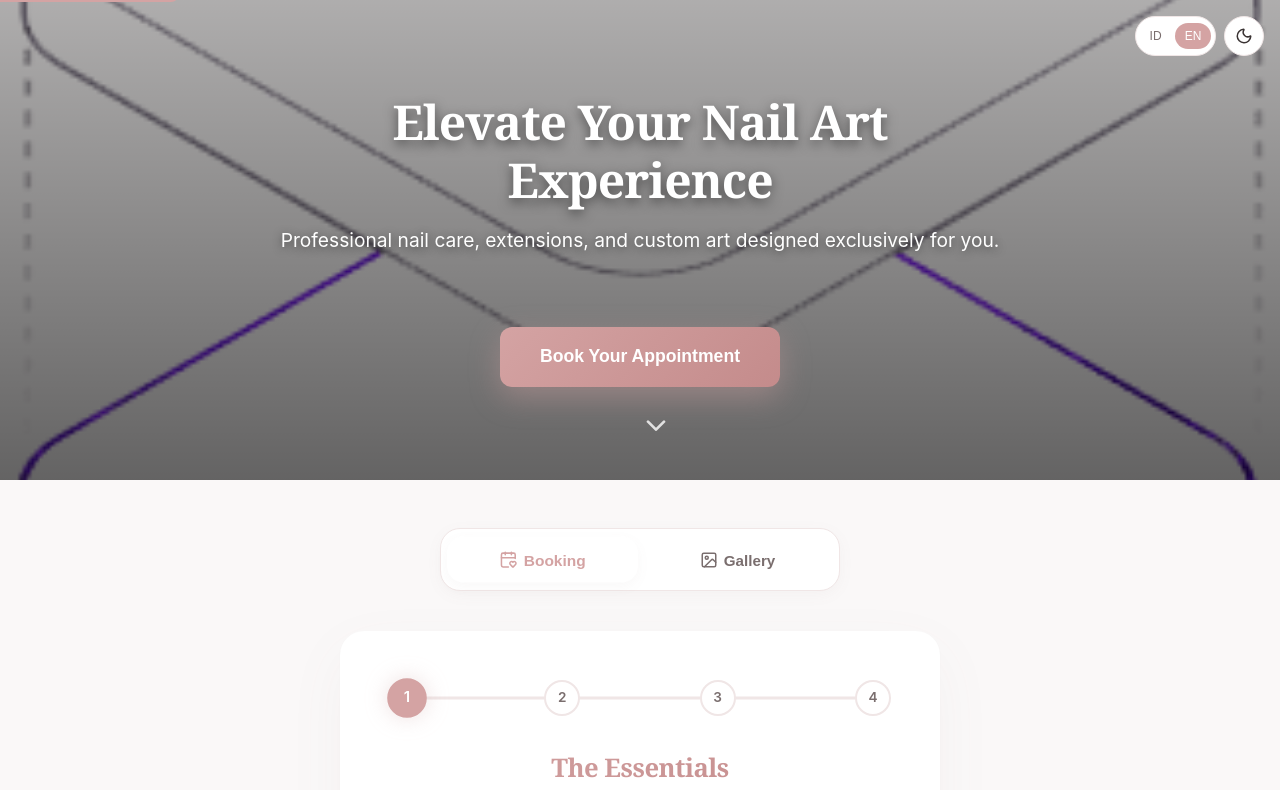
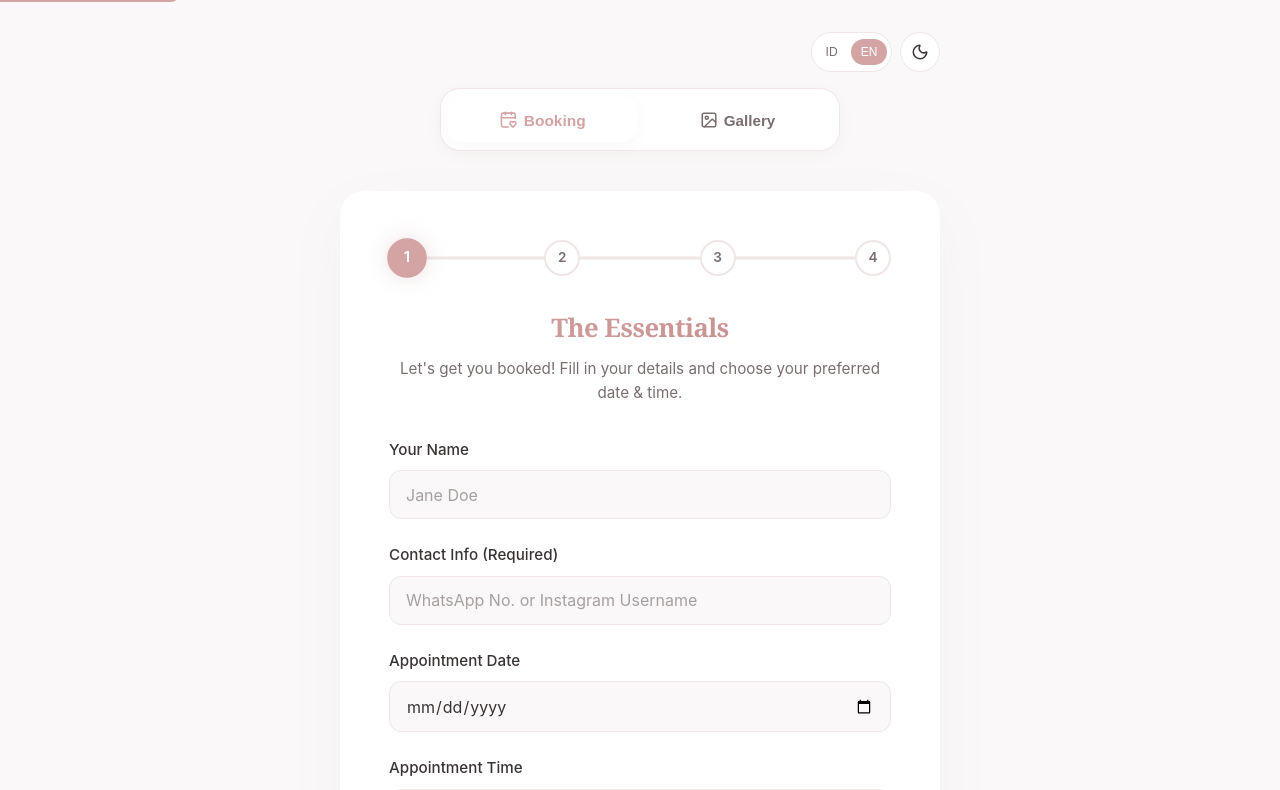
Before and after one commit to rizkiagustiawan/strato-nails, a React (Vite) app: page / in a window 1280 px wide. Shown: the top 790 px of the page. Built offline with nearby package versions, Linux system fonts and the light colour scheme.

Commit message:
Revert Hero Section

```diff
--- a/src/App.tsx
+++ b/src/App.tsx
@@ -5,7 +5,6 @@ import { motion, AnimatePresence } from 'framer-motion';
 import { CalendarHeart, Image as ImageIcon, ShieldCheck } from 'lucide-react';
 import { BookingWidget } from './components/BookingWidget';
 import { Gallery } from './components/Gallery';
-import { Hero } from './components/Hero';
 import { ErrorBoundary } from './components/ErrorBoundary';
 import { ThemeToggle } from './components/ThemeToggle';
 import { LanguageSwitch } from './components/LanguageSwitch';
@@ -19,25 +18,14 @@ function BookingPage() {
   const [activeTab, setActiveTab] = useState<'booking' | 'gallery'>('booking');
   const { t } = useLanguage();
 
-  const handleBookClick = () => {
-    setActiveTab('booking');
-    const bookingSection = document.getElementById('booking-section');
-    if (bookingSection) {
-      bookingSection.scrollIntoView({ behavior: 'smooth' });
-    }
-  };
-
   return (
     <div className="app-container" id="main-content" role="main">
-      <div className="header-controls" style={{ position: 'absolute', top: '1rem', right: '1rem', zIndex: 100 }}>
+      <div className="header-controls">
         <LanguageSwitch />
         <ThemeToggle />
       </div>
 
-      <Hero onBookClick={handleBookClick} />
-
-      <div id="booking-section">
-        <div className="main-tabs">
+      <div className="main-tabs">
         <button
           className={`main-tab-btn ${activeTab === 'booking' ? 'active' : ''}`}
           onClick={() => setActiveTab('booking')}
@@ -79,7 +67,6 @@ function BookingPage() {
           )}
         </AnimatePresence>
       </ErrorBoundary>
-      </div>
 
       <PWAInstallPrompt />
       <div style={{ textAlign: 'center', marginTop: '1.5rem', marginBottom: '2rem' }}>
--- a/src/components/Hero.tsx
+++ /dev/null
@@ -1,60 +0,0 @@
-import { motion } from 'framer-motion';
-import { useLanguage } from '../context/LanguageContext';
-import { ChevronDown } from 'lucide-react';
-import heroImg from '../assets/hero.png';
-
-interface HeroProps {
-  onBookClick: () => void;
-}
-
-export function Hero({ onBookClick }: HeroProps) {
-  const { t } = useLanguage();
-
-  return (
-    <div className="hero-section">
-      <div
-        className="hero-background"
-        style={{ backgroundImage: `url(${heroImg})` }}
-      />
-      <div className="hero-overlay" />
-
-      <div className="hero-content">
-        <motion.h1
-          className="hero-title"
-          initial={{ opacity: 0, y: 20 }}
-          animate={{ opacity: 1, y: 0 }}
-          transition={{ duration: 0.6 }}
-        >
-          {t('heroTitle')}
-        </motion.h1>
-
-        <motion.p
-          className="hero-subtitle"
-          initial={{ opacity: 0, y: 20 }}
-          animate={{ opacity: 1, y: 0 }}
-          transition={{ duration: 0.6, delay: 0.2 }}
-        >
-          {t('heroSubtitle')}
-        </motion.p>
-
-        <motion.button
-          className="btn hero-btn"
-          onClick={onBookClick}
-          initial={{ opacity: 0, y: 20 }}
-          animate={{ opacity: 1, y: 0 }}
-          transition={{ duration: 0.6, delay: 0.4 }}
-        >
-          {t('heroCta')}
-        </motion.button>
-      </div>
-
-      <motion.div
-        className="hero-scroll-indicator"
-        animate={{ y: [0, 10, 0] }}
-        transition={{ duration: 2, repeat: Infinity, ease: "easeInOut" }}
-      >
-        <ChevronDown size={32} />
-      </motion.div>
-    </div>
-  );
-}
--- a/src/components/StepStyle.tsx
+++ b/src/components/StepStyle.tsx
@@ -80,11 +80,11 @@ export function StepStyle({ formData, updateData, onNext, onPrev }: StepProps) {
         });
         onNext(); // Auto-advance to next step
       } else {
-        toast.error(t('aiFailed'));
+        toast.error(`Error AI: ${response.error || t('aiFailed')}`);
       }
-    } catch (error) {
+    } catch (error: any) {
       console.error(error);
-      toast.error(t('aiFailed'));
+      toast.error(`Error AI: ${error.message || t('aiFailed')}`);
     } finally {
       setIsAnalyzing(false);
     }
--- a/src/index.css
+++ b/src/index.css
@@ -1072,104 +1072,3 @@ h1, h2, .widget-title, .success-title, .not-found-title {
   border-radius: 12px;
   box-shadow: 0 20px 60px rgba(0, 0, 0, 0.15);
 }
-
-/* Hero Section */
-.hero-section {
-  position: relative;
-  height: 60vh;
-  min-height: 400px;
-  max-height: 600px;
-  width: 100vw;
-  margin-left: calc(-50vw + 50%); /* Full width trick */
-  margin-right: calc(-50vw + 50%);
-  margin-top: -2rem; /* Pull up to top edge */
-  margin-bottom: 3rem;
-  display: flex;
-  align-items: center;
-  justify-content: center;
-  text-align: center;
-  overflow: hidden;
-}
-
-.hero-background {
-  position: absolute;
-  top: 0;
-  left: 0;
-  right: 0;
-  bottom: 0;
-  background-size: cover;
-  background-position: center;
-  background-repeat: no-repeat;
-  z-index: 1;
-  transform: scale(1.05); /* Slight zoom for parallax feel */
-}
-
-.hero-overlay {
-  position: absolute;
-  top: 0;
-  left: 0;
-  right: 0;
-  bottom: 0;
-  background: linear-gradient(
-    to bottom,
-    rgba(0, 0, 0, 0.3) 0%,
-    rgba(0, 0, 0, 0.6) 100%
-  );
-  z-index: 2;
-}
-
-.hero-content {
-  position: relative;
-  z-index: 3;
-  padding: 2rem;
-  max-width: 800px;
-  color: white;
-}
-
-.hero-title {
-  font-size: 3rem;
-  line-height: 1.2;
-  margin-bottom: 1rem;
-  text-shadow: 0 4px 12px rgba(0, 0, 0, 0.5);
-  background: none;
-  -webkit-text-fill-color: white;
-}
-
-.hero-subtitle {
-  font-size: 1.2rem;
-  margin-bottom: 2.5rem;
-  opacity: 0.9;
-  text-shadow: 0 2px 8px rgba(0, 0, 0, 0.5);
-}
-
-.hero-btn {
-  display: inline-block;
-  width: auto;
-  min-width: 250px;
-  padding: 1.2rem 2.5rem;
-  font-size: 1.1rem;
-  box-shadow: 0 10px 30px rgba(212, 163, 163, 0.4);
-}
-
-.hero-scroll-indicator {
-  position: absolute;
-  bottom: 2rem;
-  left: 50%;
-  transform: translateX(-50%);
-  z-index: 3;
-  color: white;
-  opacity: 0.8;
-}
-
-@media (max-width: 768px) {
-  .hero-section {
-    height: 50vh;
-    margin-bottom: 2rem;
-  }
-  .hero-title {
-    font-size: 2.2rem;
-  }
-  .hero-subtitle {
-    font-size: 1rem;
-  }
-}
```
Also changed, not shown: 1 other file (tests, documents, lock files or other folders).
